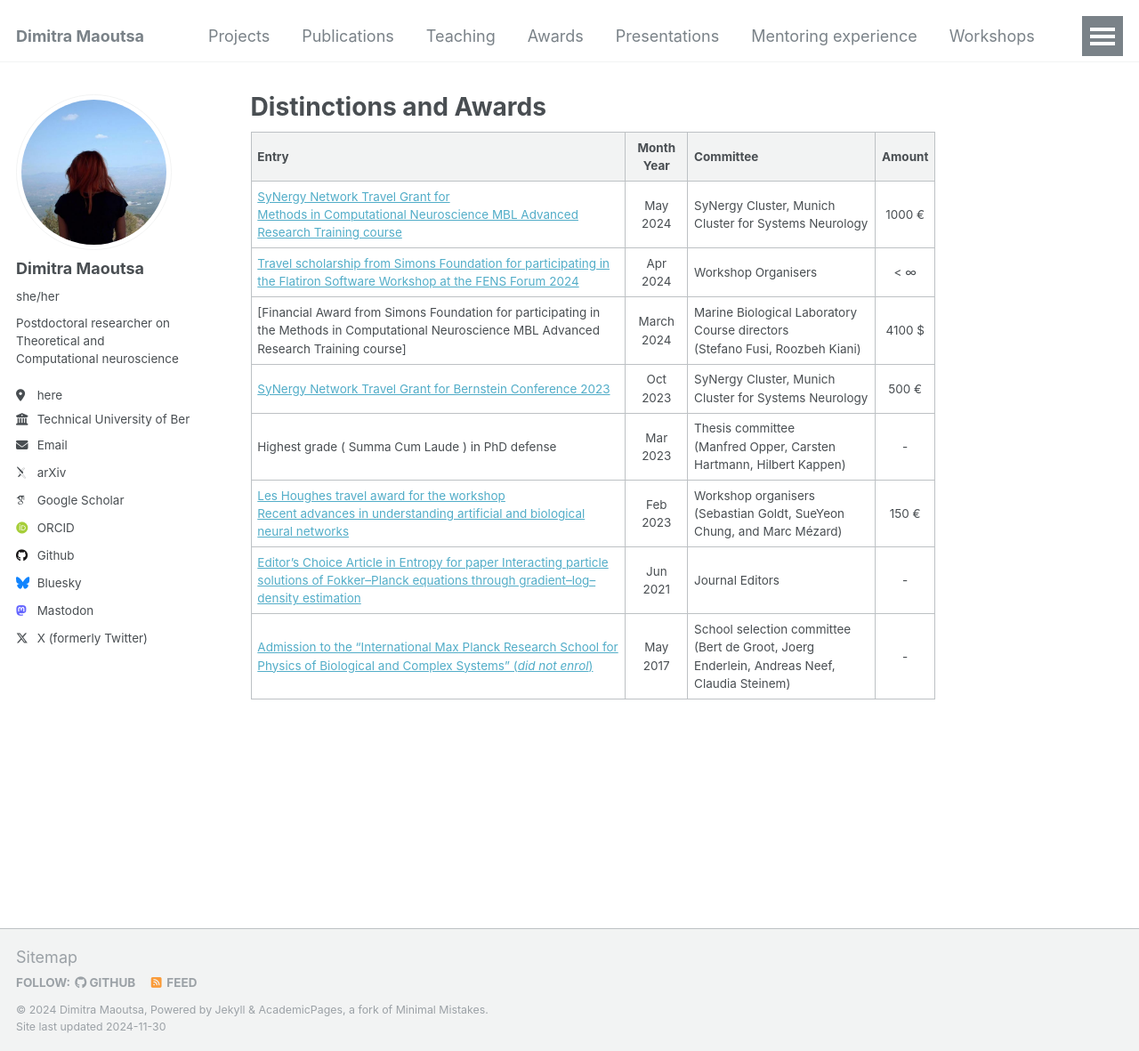
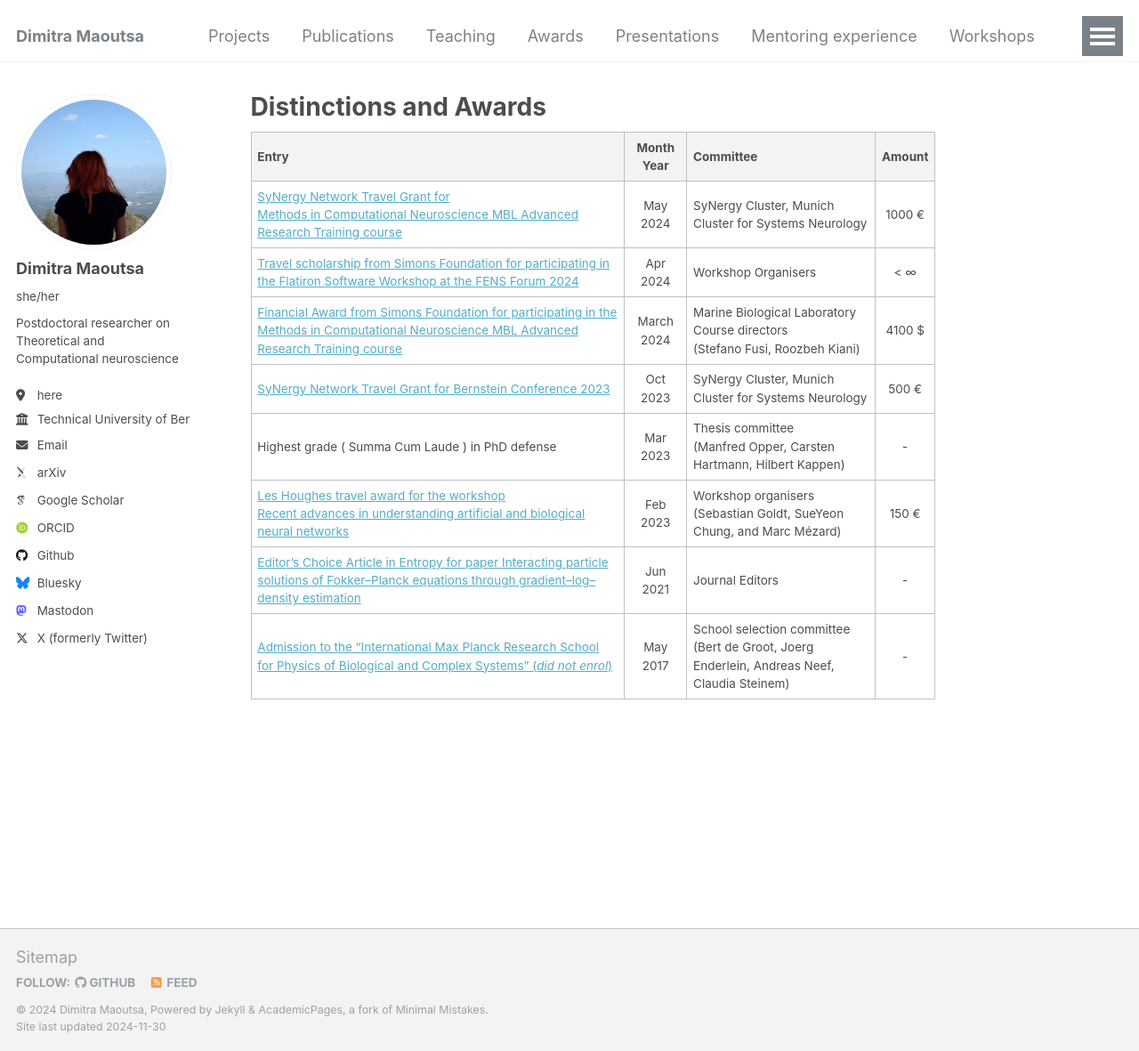
Before and after one commit to dimitra-maoutsa/dimitra-maoutsa.github.io, a Jekyll site: the page built from _pages/awards_page.md, in a window 1280 px wide and 1181 px high. Shown: the whole window at 89% size. Built offline with Jekyll 4.4.1, drawn with Linux system fonts in a browser that asks for light colours; some web fonts are replaced; part of the change alters nothing that is shown.

```diff
--- a/_pages/awards_page.md
+++ b/_pages/awards_page.md
@@ -10,7 +10,7 @@ permalink: /awards/
 | --------         | :------: | ------------------------------------------------------------ | :---------------:
 | [SyNergy Network Travel Grant for <br> Methods in Computational Neuroscience MBL Advanced Research Training course](https://drive.google.com/file/d/1M3LaVJw7pqN28vGHsS0y7d13IfEekf4M/view)    | May 2024   | SyNergy Cluster, Munich Cluster for Systems Neurology | 1000 &euro;                          |
 | [Travel scholarship from Simons Foundation for participating in the Flatiron Software Workshop at the FENS Forum 2024](https://drive.google.com/file/d/1CL-1XL_L4okfUa58vqIFynyE3At1pWFf/view)    | Apr 2024   | Workshop Organisers  | < &infin; |
-| [Financial Award from Simons Foundation for participating in the Methods in Computational Neuroscience MBL Advanced Research Training course] | March 2024   | Marine Biological Laboratory Course directors <br> (Stefano Fusi, Roozbeh Kiani)   | 4100 $
+| [Financial Award from Simons Foundation for participating in the Methods in Computational Neuroscience MBL Advanced Research Training course](https://drive.google.com/file/d/1XnMx5rvTG0RoqLd3Frx26LopWxtIpo_N/view?usp=share_link) | March 2024   | Marine Biological Laboratory Course directors <br> (Stefano Fusi, Roozbeh Kiani)   | 4100 $
 | [SyNergy Network Travel Grant for Bernstein Conference 2023](https://drive.google.com/file/d/1xPq3eNug3B7SPDJ8nGWa-07fSZa3CmzT/view)    | Oct 2023   | SyNergy Cluster, Munich Cluster for Systems Neurology  |  500 &euro;     |
 | Highest grade ( Summa Cum Laude ) in PhD defense    | Mar 2023   | Thesis committee <br> (Manfred Opper, Carsten Hartmann, Hilbert Kappen)  | -    |
 | [Les Houghes travel award for the workshop <br> Recent advances in understanding artificial and biological neural networks](https://drive.google.com/file/d/1RV2sSsR2bhuCcycxglGJIv32tXpGkK4E/view)    | Feb 2023   | Workshop organisers <br> (Sebastian Goldt, SueYeon Chung, and Marc Mézard)  |  150 &euro;     |
```
